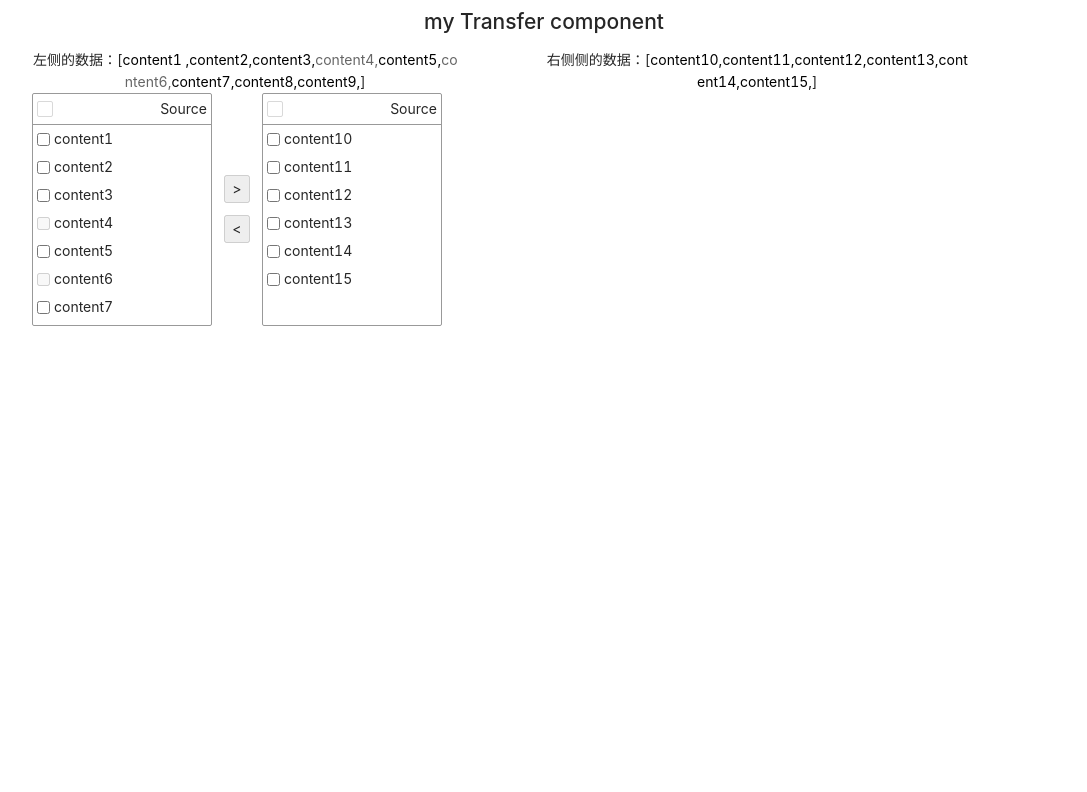
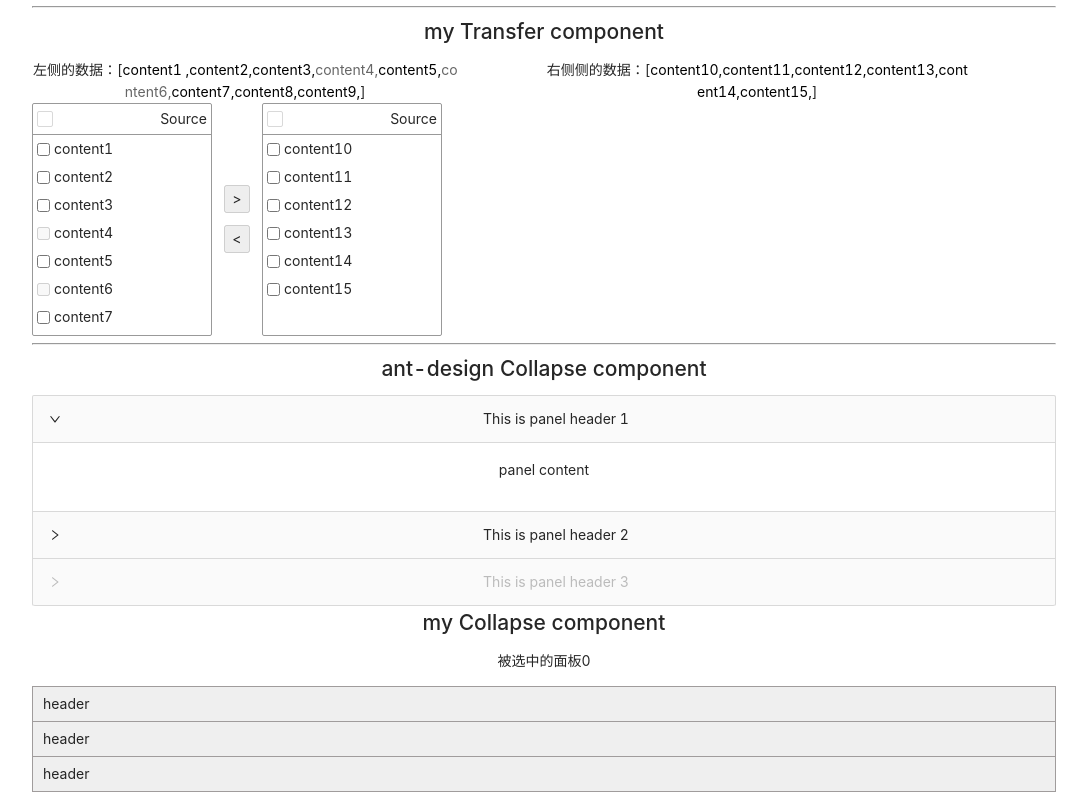
Before and after one commit to GuoQaingQiang/M365TeamsDemo, a React (Create React App) app: page / in a window 1280 px wide. Shown: the part 394-1186 px from the top of the page, without its empty margins (96-1183 px from the left). Before the commit the page ends 800 px from the top, so only its background shows below. Built offline with nearby package versions, Linux system fonts and the light colour scheme.

Commit message:
提交collapse组件

```diff
--- a/src/App.css
+++ b/src/App.css
@@ -1,7 +1,7 @@
 .App {
   text-align: center;
   width: 80%;
-  margin: 0 auto;
+  margin: 10px auto;
 }
 
 .App-logo {
--- a/src/App.tsx
+++ b/src/App.tsx
@@ -1,13 +1,20 @@
 import React, { useState } from 'react';
 import './App.css';
-import { Steps, Row, Col, DatePicker, Transfer } from 'antd';
+import { Steps, Row, Col, DatePicker, Collapse } from 'antd';
 import 'antd/dist/antd.css';
 import Sider from "./Components/Menu";
 
 import M365Steps from "./Components/M365Steps/M365Steps";
 import M365DatePicker from "./Components/DatePicker/index";
 import M365Transfer from "./Components/M365Transfer/index";
+import M365Collapse from "./Components/M365Collapse/index";
 const { Step } = Steps;
+const { Panel } = Collapse;
+const M365Panel = M365Collapse.Panel;
+
+function callback(key: any) {
+	console.log(key);
+}
 type StepProps = {
 	className?: string;
 	description?: React.ReactNode;
@@ -22,6 +29,7 @@
 function App() {
 	const [currentStep, setcurrentStep] = useState(0);
 	const [menuData, setMenuData] = useState(11);
+	const [panelNum, setPanelNum] = useState(0);
 	const stepsData: StepProps[] = [
 		{ title: "step 1", subTitle: "This is a description." },
 		{ title: "step 2", subTitle: "This is a description." },
@@ -106,6 +114,26 @@
 			<M365Transfer
 				leftDataArrProps={leftDataArr}
 				rightDateArrProps={rightDataArr} />
+			<hr />
+			<h2>ant-design Collapse component</h2>
+			<Collapse defaultActiveKey={['1']} onChange={callback}>
+				<Panel header="This is panel header 1" key="1">
+					<p>panel content</p>
+				</Panel>
+				<Panel header="This is panel header 2" key="2">
+					<p>panel content</p>
+				</Panel>
+				<Panel header="This is panel header 3" key="3" disabled>
+					<p>panel content</p>
+				</Panel>
+			</Collapse>
+			<h2>my Collapse component</h2>
+			<p>被选中的面板{panelNum}</p>
+			<M365Collapse defaultActiveKey={panelNum} onChange={(num: number) => setPanelNum(num)}>
+				<M365Panel key="1" header="panel header1" content="panel content1" />
+				<M365Panel key="2" header="panel header2" content="panel content2" />
+				<M365Panel key="3" header="panel header3" content="panel content3" />
+			</M365Collapse>
 		</div>
 	);
 }
--- /dev/null
+++ b/src/Components/M365Collapse/Panel.tsx
@@ -0,0 +1,25 @@
+import React, { useState } from 'react';
+import "./index.css";
+
+interface PanelProps {
+    header: string | Element,
+    key: string | number,
+    content: string | Element,
+    handel?: (key: number | string) => void
+}
+
+const Panel: React.FC<PanelProps> = ({ header, key, content, handel }) => {
+    let [isUnfold, changeIsUnfold] = useState(false);
+    return (
+        <div className="M365Panel-wrap" key={key} >
+            <div tabIndex={1} role="button" aria-label={"panel " + header}
+                onClick={() => {
+                    changeIsUnfold(!isUnfold);
+                    handel && handel(key);
+                }} className="M365Panel-header">{header}</div>
+            <div className={isUnfold ? "M365Panel-content" : "M365Panel-content-empty"}>{content}</div>
+        </div >
+    );
+}
+
+export default Panel;
--- /dev/null
+++ b/src/Components/M365Collapse/index.css
@@ -0,0 +1,35 @@
+/* panel start */
+
+.M365Panel-box {
+    border-bottom: 1px solid #a09c9c;
+}
+
+.M365Panel-wrap {
+    width: 100%;
+    border-left: 1px solid #a09c9c;
+    border-right: 1px solid #a09c9c;
+}
+
+.M365Panel-wrap .M365Panel-header {
+    padding: 6px 10px;
+    background: #efefef;
+    cursor: pointer;
+    border-top: 1px solid #a09c9c;
+    text-align: left;
+}
+
+.M365Panel-wrap .M365Panel-content {
+    padding: 6px 10px;
+    height: auto;
+    transition: height 1s;
+    overflow: hidden;
+    border-top: 1px solid #a09c9c;
+    text-align: left;
+}
+
+.M365Panel-wrap .M365Panel-content-empty {
+    overflow: hidden;
+    height: 0;
+}
+
+/* panel end */
--- /dev/null
+++ b/src/Components/M365Collapse/index.tsx
@@ -0,0 +1,41 @@
+import React, { useState, useEffect, ReactNode } from 'react';
+import "./index.css";
+import Panel from "./Panel";
+
+interface CollapseProps {
+    defaultActiveKey: string | number,
+    onChange: (num: number) => void
+}
+
+interface CollapseInterface extends React.FC<CollapseProps> {
+    Panel: typeof Panel;
+}
+type iProps = {
+    header: string | Element,
+    content: string | Element
+}
+type Panels = {
+    props: iProps,
+    key: number,
+    value: any,
+    index: any,
+    array: any
+}
+type FinialPanels = Panels & ReactNode;
+
+const M365Collapse: CollapseInterface = (props) => {
+    let { onChange, defaultActiveKey } = props;
+    // const panelArr:Array<ReactNode> = props.children;
+    return (
+        <div className="M365Panel-box">
+            {
+                props.children && (props.children instanceof Array) ? props.children.map((item, index) => {
+                    return <Panel header={'header'} key={index} content={"content"} handel={() => onChange(index)} />
+                }) : ''
+            }
+        </div >
+    )
+}
+
+M365Collapse.Panel = Panel;
+export default M365Collapse;
```
Also changed, not shown: src/index.css (line endings or trailing spaces), 1 other file (tests, documents, lock files or other folders).
